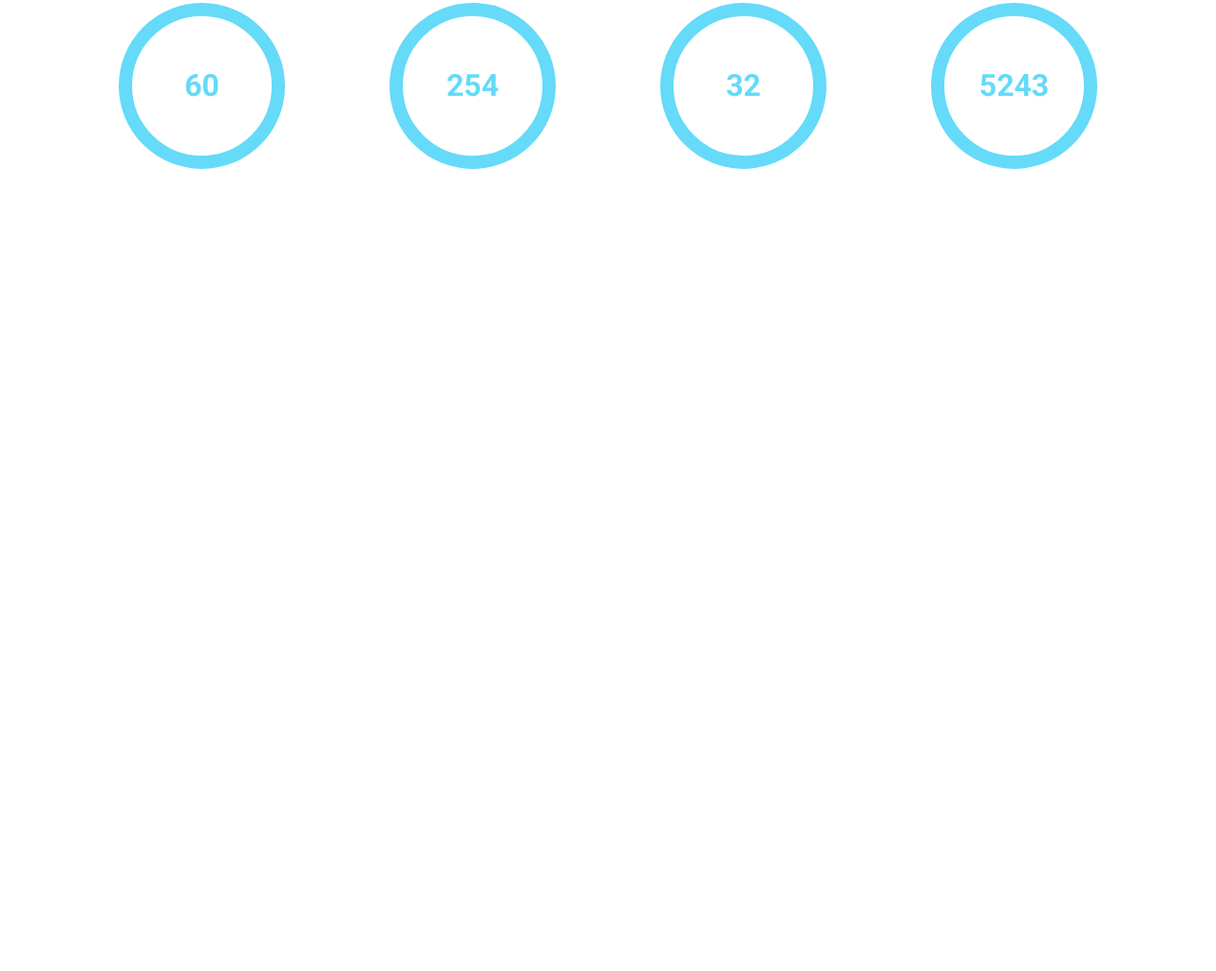
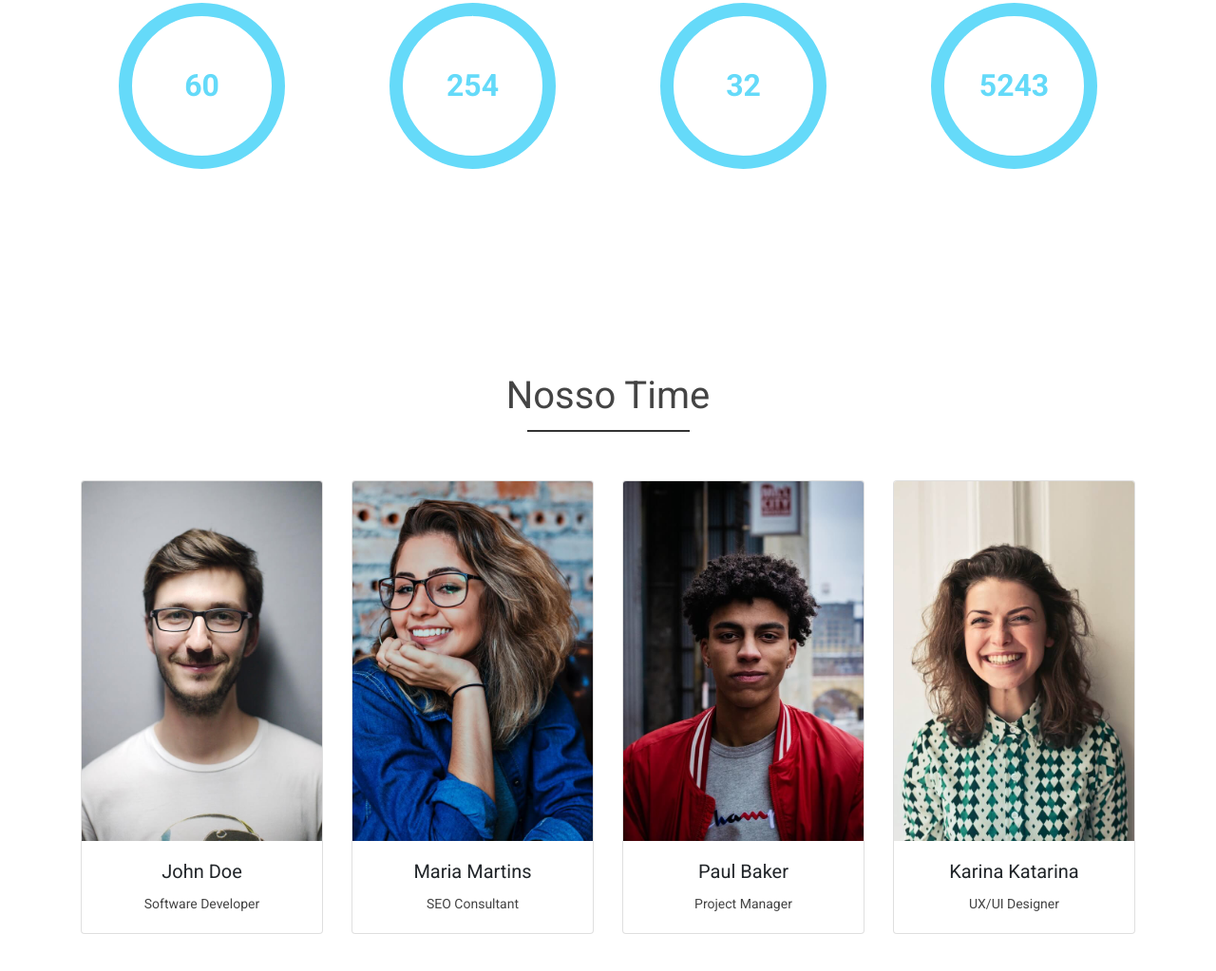
Before and after one commit to DavisEsmael/HDC-Agency, a plain HTML site: page index.html in a window 1280 px wide. Shown: the part 2103-3126 px from the top of the page at 95% size. Before the commit the page ends 2426 px from the top, so only its background shows below. Drawn offline with nearby package versions, Linux system fonts and the light colour scheme; a script that the page names is missing.

Commit message:
section team

```diff
--- a/css/style.css
+++ b/css/style.css
@@ -187,3 +187,9 @@ header, .navbar {
   font-size: 26px;
   margin-top: 20px;
 }
+
+/* Time */
+
+.card-body {
+  text-align: center;
+}
--- a/index.html
+++ b/index.html
@@ -198,6 +198,52 @@
           </div>
         </div>
       </div>
+      <!-- Time -->
+      <div id="team-area">
+        <div class="container">
+          <div class="row">
+            <div class="col-12">
+              <h3 class="main-title">Nosso Time</h3>
+            </div>
+            <div class="col-md-3">
+              <div class="card">
+                <img src="img/profile1.jpg" alt="Imagem de Perfil 1" class="card-img-top">
+                <div class="card-body">
+                  <h5 class="card-title">John Doe</h5>
+                  <p class="card-text">Software Developer</p>
+                </div>
+              </div>
+            </div>
+            <div class="col-md-3">
+              <div class="card">
+                <img src="img/profile2.jpg" alt="Imagem de Perfil 2" class="card-img-top">
+                <div class="card-body">
+                  <h5 class="card-title">Maria Martins</h5>
+                  <p class="card-text">SEO Consultant</p>
+                </div>
+              </div>
+            </div>
+            <div class="col-md-3">
+              <div class="card">
+                <img src="img/profile3.jpg" alt="Imagem de Perfil 3" class="card-img-top">
+                <div class="card-body">
+                  <h5 class="card-title">Paul Baker</h5>
+                  <p class="card-text">Project Manager</p>
+                </div>
+              </div>
+            </div>
+            <div class="col-md-3">
+              <div class="card">
+                <img src="img/profile4.jpg" alt="Imagem de Perfil 4" class="card-img-top">
+                <div class="card-body">
+                  <h5 class="card-title">Karina Katarina</h5>
+                  <p class="card-text">UX/UI Designer</p>
+                </div>
+              </div>
+            </div>
+          </div>
+        </div>
+      </div>
     </div>
   </main>
 </body>
```
